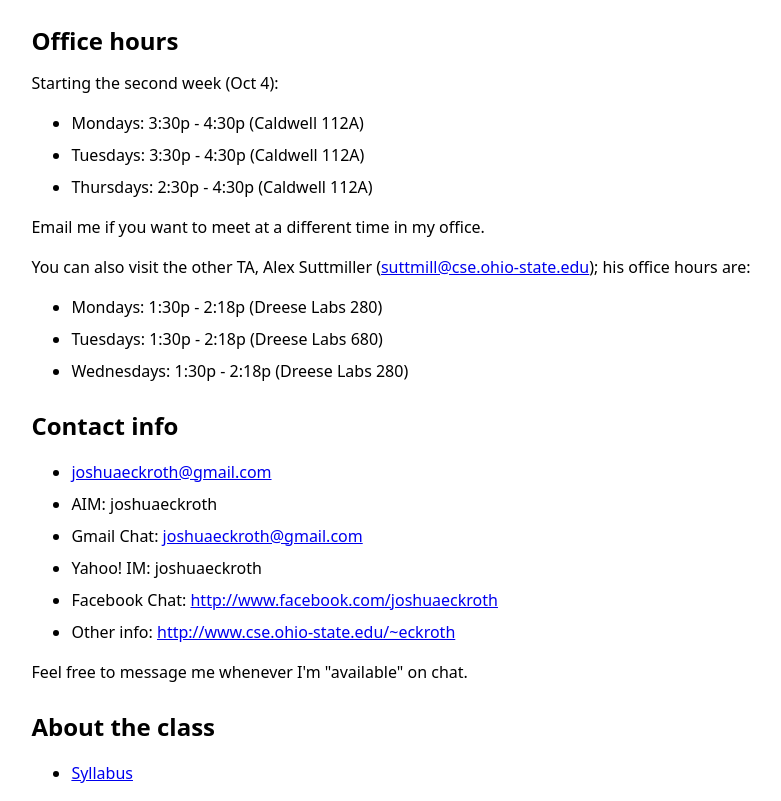
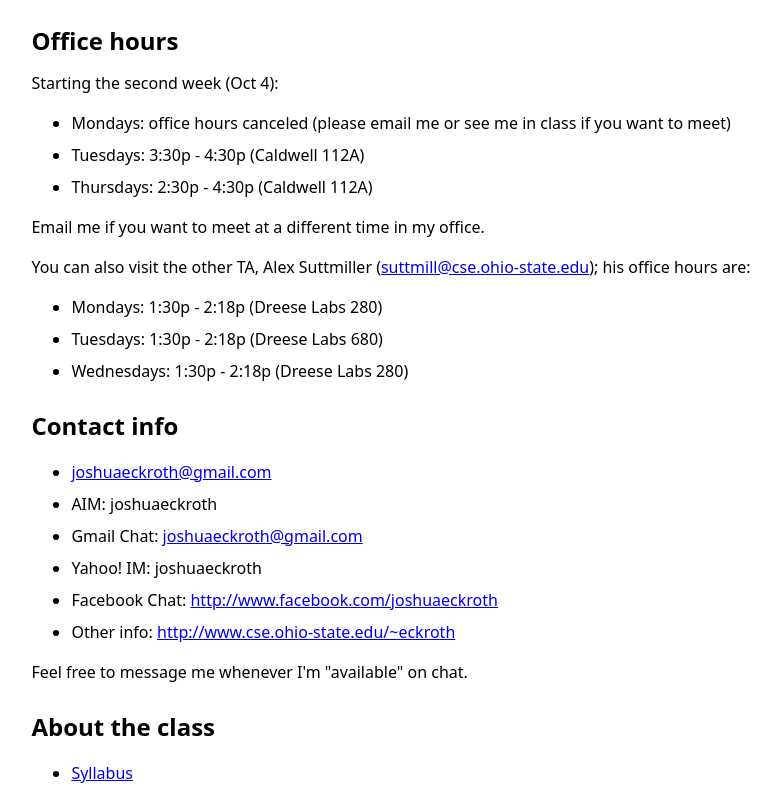
Before and after one commit to joshuaeckroth/CSE202, a plain HTML site: page CSE 202.html in a window 1280 px wide. Shown: the part 951-1752 px from the top of the page, without its empty margins (7-788 px from the left). Drawn offline with Linux system fonts and the light colour scheme.

Commit message:
Updated office hours.

```diff
--- a/CSE 202.html
+++ b/CSE 202.html
@@ -152,7 +152,8 @@ code { color: #bc8f8f; font-weight: bold; }
 <p class="first">Starting the second week (Oct 4):</p>
 
 <ul>
-<li>Mondays: 3:30p - 4:30p (Caldwell 112A)</li>
+<li>Mondays: office hours canceled (please email me or see me in class
+if you want to meet)</li>
 <li>Tuesdays: 3:30p - 4:30p (Caldwell 112A)</li>
 <li>Thursdays: 2:30p - 4:30p (Caldwell 112A)</li>
 </ul>
```
